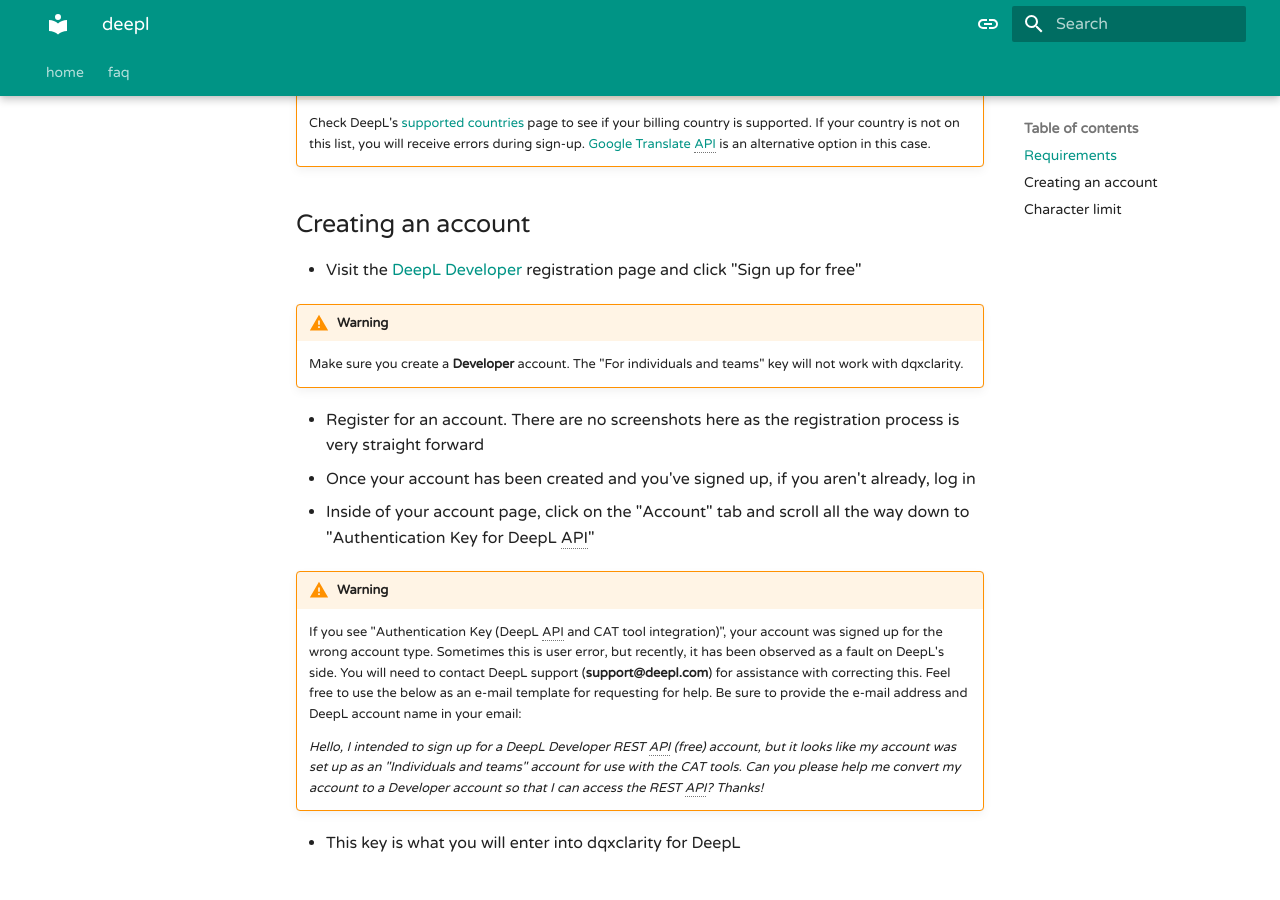
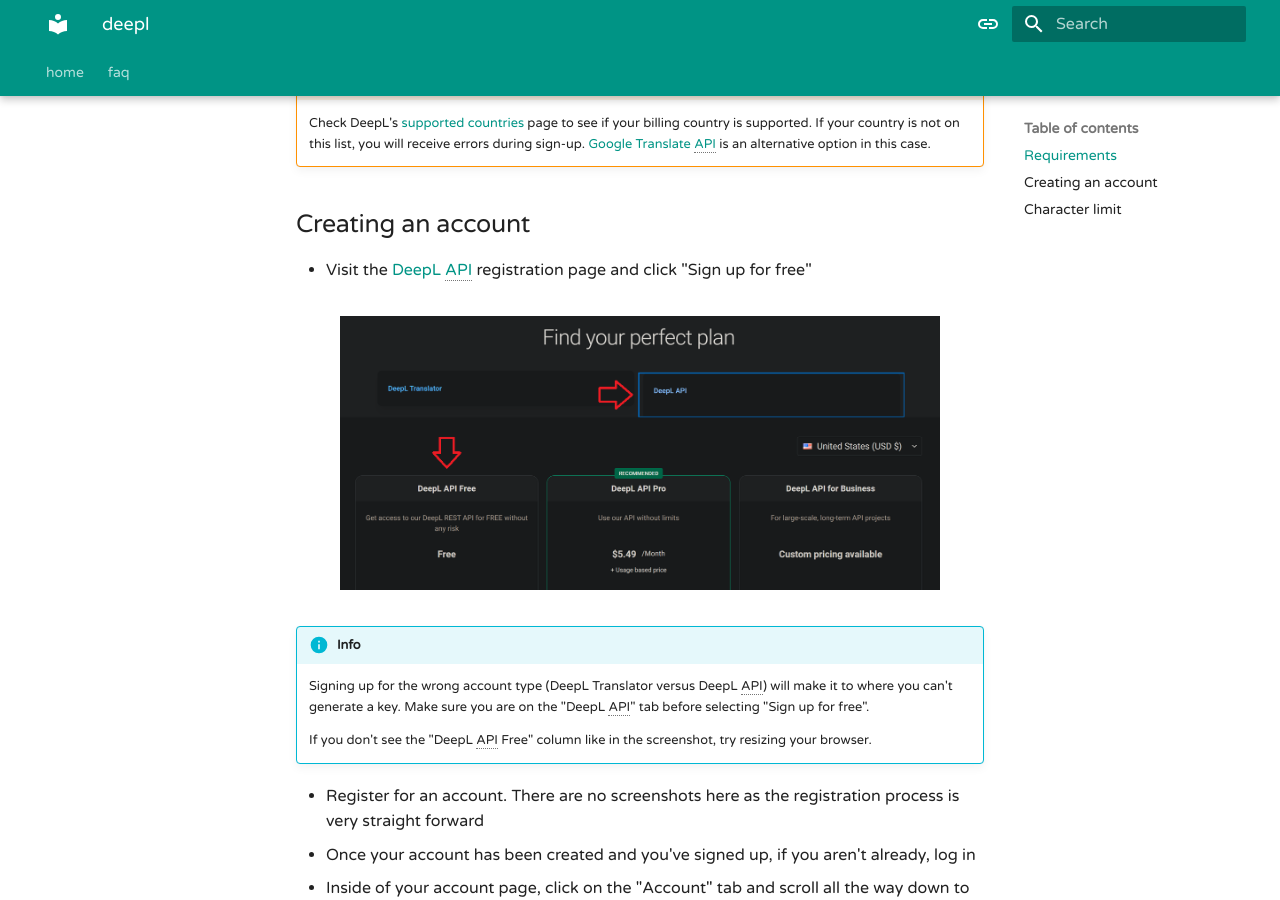
Before and after one commit to dqx-translation-project/dqx-translation-project.github.io, an MkDocs documentation site: the page built from docs/dqxclarity/apis/deepl.md, in a window 1280 px wide and 900 px high, scrolled down 378 px. Built offline with MkDocs 1.6.1 and Material for MkDocs 9.7.7, drawn with Linux system fonts in a browser that asks for light colours.

Commit message:
update: fix deepl confusion; various updates.

```diff
--- a/docs/dqxclarity/apis/deepl.md
+++ b/docs/dqxclarity/apis/deepl.md
@@ -7,14 +7,20 @@
 - A **valid** debit/credit card
 
 !!! warning "Supported countries"
-    Check DeepL's [supported countries](https://support.deepl.com/hc/en-us/articles/360020016339-DeepL-Pro-is-not-available-in-my-country) page to see if your billing country is supported. If your country is not on this list, you will receive errors during sign-up. [Google Translate API](./google_api.md) is an alternative option in this case.
+    Check DeepL's [supported countries](https://support.deepl.com/hc/en-us/articles/360020016339-Countries-where-DeepL-paid-plans-are-available) page to see if your billing country is supported. If your country is not on this list, you will receive errors during sign-up. [Google Translate API](./google_api.md) is an alternative option in this case.
 
 ## Creating an account
 
-- Visit the [DeepL Developer](https://www.deepl.com/pro#developer) registration page and click "Sign up for free"
+- Visit the [DeepL API](https://www.deepl.com/pro#developer) registration page and click "Sign up for free"
 
-!!! warning
-    Make sure you create a **Developer** account. The "For individuals and teams" key will not work with dqxclarity.
+![select_project](../../asset/deepl_api/developer_page.png){ width="600" }
+/// caption
+///
+
+!!! info
+    Signing up for the wrong account type (DeepL Translator versus DeepL API) will make it to where you can't generate a key. Make sure you are on the "DeepL API" tab before selecting "Sign up for free".
+
+    If you don't see the "DeepL API Free" column like in the screenshot, try resizing your browser.
 
 - Register for an account. There are no screenshots here as the registration process is very straight forward
 - Once your account has been created and you've signed up, if you aren't already, log in
@@ -23,7 +29,7 @@
 !!! warning
     If you see "Authentication Key (DeepL API and CAT tool integration)", your account was signed up for the wrong account type. Sometimes this is user error, but recently, it has been observed as a fault on DeepL's side. You will need to contact DeepL support (**support@deepl.com**) for assistance with correcting this. Feel free to use the below as an e-mail template for requesting for help. Be sure to provide the e-mail address and DeepL account name in your email:
 
-    *Hello, I intended to sign up for a DeepL Developer REST API (free) account, but it looks like my account was set up as an "Individuals and teams" account for use with the CAT tools. Can you please help me convert my account to a Developer account so that I can access the REST API? Thanks!*
+    > *Hello, I intended to sign up for a DeepL Developer REST API (free) account, but it looks like my account was set up as an "Individuals and teams" account for use with the CAT tools. Can you please help me convert my account to a Developer account so that I can access the REST API? Thanks!*
 
 - This key is what you will enter into dqxclarity for DeepL
 
```
Also changed, not shown: docs/dqxclarity.md (+3 -25 lines), docs/dqxlauncher.md (+2 -1 lines), docs/faq/faq.md (+3 -16 lines), docs/asset/deepl_api/developer_page.png (added), docs/asset/dqxclarity/gui.png.
